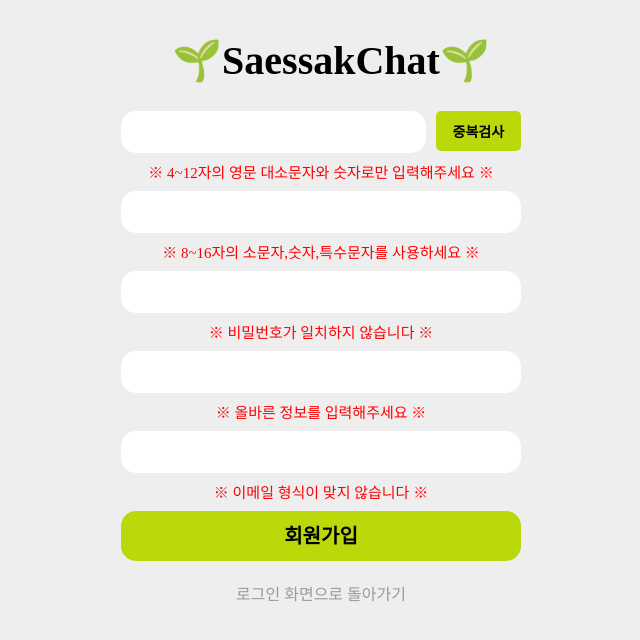
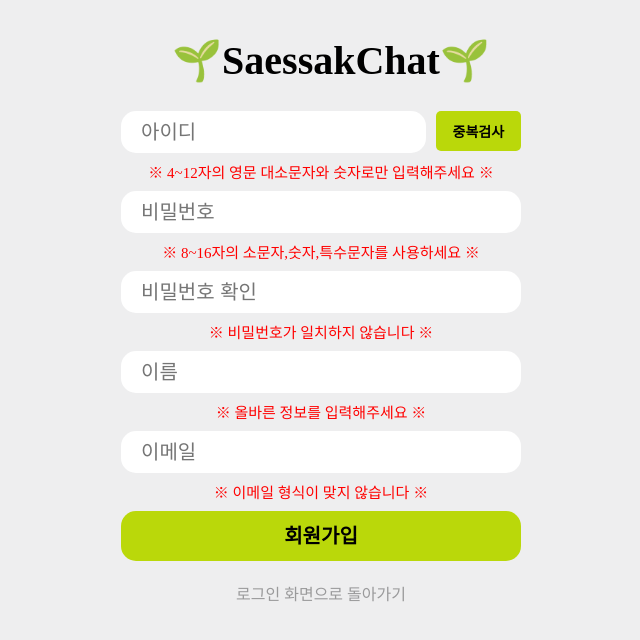
Before and after one commit to saessak-study/saessak-chat-front, a React (Create React App) app: page /registration in a window 1280 px wide. Shown: the top 640 px of the page, without its empty margins (319-959 px from the left). Built offline with nearby package versions, Linux system fonts and the light colour scheme.

Commit message:
placeholder 추가

```diff
--- a/src/components/Common/RegisterInput.js
+++ b/src/components/Common/RegisterInput.js
@@ -1,17 +1,19 @@
-import React from 'react'
+import React from 'react';
 import styles from '../../style/css/registerPage.module.css';
 
-const RegisterInput = ({ message, inputType }) => {
+const RegisterInput = ({ message, inputType, placeholder }) => {
   return (
     <div>
       <div className={styles.register_IDBox}>
-        <input className={styles.register_inputForm} type={ inputType }></input>
+        <input
+          className={styles.register_inputForm}
+          type={inputType}
+          placeholder={placeholder}
+        ></input>
       </div>
-      <div className={styles.register_warningMSG}>
-        { message }
-      </div>
+      <div className={styles.register_warningMSG}>{message}</div>
     </div>
-  )
-}
+  );
+};
 
 export default RegisterInput;
--- a/src/components/HomePage/ChatLog.js
+++ b/src/components/HomePage/ChatLog.js
@@ -1,8 +1,7 @@
 import React from 'react';
 import styles from '../../style/css/homePage.module.css';
 
-const ChatLog = ({ chatFromMe, userName, chatMessage }) => {
-  const chatDate = new Date();
+const ChatLog = ({ chatFromMe, userName, chatMessage, chatDate }) => {
   return (
     <div>
       <div
@@ -14,9 +13,7 @@ const ChatLog = ({ chatFromMe, userName, chatMessage }) => {
       >
         <div className={styles.typed_chat_info}>
           <div className={styles.typed_chat_name}>{userName}</div>
-          <div className={styles.typed_chat_time}>
-            {chatDate.toLocaleString()}
-          </div>
+          <div className={styles.typed_chat_time}>{chatDate}</div>
         </div>
         <div className={styles.typed_chat_message}>{chatMessage}</div>
       </div>
--- a/src/pages/HomePage.js
+++ b/src/pages/HomePage.js
@@ -9,12 +9,16 @@ const HomePage = () => {
   const [user, setUser] = useState('');
   const [chatFromMe, setChatFromMe] = useState(false);
 
+  /**
+   * ^채팅창에 적은 글을 state에 저장하는 함수
+   * @param {e} e
+   * @param {string} chatMessage
+   * @param {string} user
+   */
   const inputChange = (e, chatMessage, user) => {
     setChatMessage(e.target.value);
     console.log(chatlog);
   };
-  const inputToLog = () => {};
-
   return (
     <div className={styles.mainPage}>
       <div className={styles.left_container}>
@@ -34,12 +38,14 @@ const HomePage = () => {
         <div className={styles.chatlog_container}>
           <div className={styles.chatlog_stack} id="chatlog_stack">
             {chatlog.map((chat, i) => {
+              const chatDate = new Date().toLocaleString();
               return (
                 <ChatLog
                   key={i}
                   chatFromMe={chat.chatFromMe}
                   userName={chat.userName}
                   chatMessage={chat.chatMessage}
+                  chatDate={chatDate}
                 />
               );
             })}
@@ -47,9 +53,7 @@ const HomePage = () => {
         </div>
         <div className={styles.chatInput_container}>
           <input className={styles.chatInput} onChange={inputChange}></input>
-          <div className={styles.chatInput_send} onClick={inputToLog}>
-            전송
-          </div>
+          <div className={styles.chatInput_send}>전송</div>
         </div>
       </div>
     </div>
--- a/src/pages/RegisterPage.js
+++ b/src/pages/RegisterPage.js
@@ -18,14 +18,33 @@ const RegisterPage = () => {
       </div>
       <div className={styles.register_inputContainer}>
         <div className={styles.register_IDBox}>
-          <input className={styles.register_inputID}></input>
+          <input
+            className={styles.register_inputID}
+            placeholder={'아이디'}
+          ></input>
           <button className={styles.register_idChk}>중복검사</button>
         </div>
         <div className={styles.register_warningMSG}>{ID_VALID_CHECK}</div>
-        <RegisterInput message={PW_VALID_CHECK} />
-        <RegisterInput message={PW_INVALID} />
-        <RegisterInput message={INFO_INVALID} />
-        <RegisterInput message={EMAIL_INVALID} />
+        <RegisterInput
+          message={PW_VALID_CHECK}
+          inputType={'password'}
+          placeholder={'비밀번호'}
+        />
+        <RegisterInput
+          message={PW_INVALID}
+          inputType={'password'}
+          placeholder={'비밀번호 확인'}
+        />
+        <RegisterInput
+          message={INFO_INVALID}
+          inputType={'text'}
+          placeholder={'이름'}
+        />
+        <RegisterInput
+          message={EMAIL_INVALID}
+          inputType={'text'}
+          placeholder={'이메일'}
+        />
         <div className={styles.register_btn}>회원가입</div>
         <Link to="/" style={{ textDecoration: 'none' }}>
           <div className={styles.login_routeBtn}>로그인 화면으로 돌아가기</div>
--- a/src/style/css/loginPage.module.css
+++ b/src/style/css/loginPage.module.css
@@ -3,7 +3,7 @@ body {
   display: flex;
   flex-direction: column;
   align-items: center;
-  background-color: #EEEEEF;
+  background-color: #eeeeef;
 }
 
 .app {
@@ -65,7 +65,7 @@ body {
   border-width: 1px;
   border-color: #707070;
   border-width: 1px;
-  background-color: #F7F7FA;
+  background-color: #f7f7fa;
   width: 230px;
   height: 40px;
   align-items: flex-end;
--- a/src/style/css/registerPage.module.css
+++ b/src/style/css/registerPage.module.css
@@ -32,6 +32,7 @@
   width: 100%;
   display: flex;
   justify-content: space-between;
+  position: relative;
 }
 .register_IDBox .register_inputID {
   width: 300px;
--- a/src/style/registerPage.module.scss
+++ b/src/style/registerPage.module.scss
@@ -31,6 +31,7 @@ $main_width: 400px;
   width: 100%;
   display: flex;
   justify-content: space-between;
+  position: relative;
   .register_inputID {
     @extend .register_inputPattern;
     width: 300px;
```
